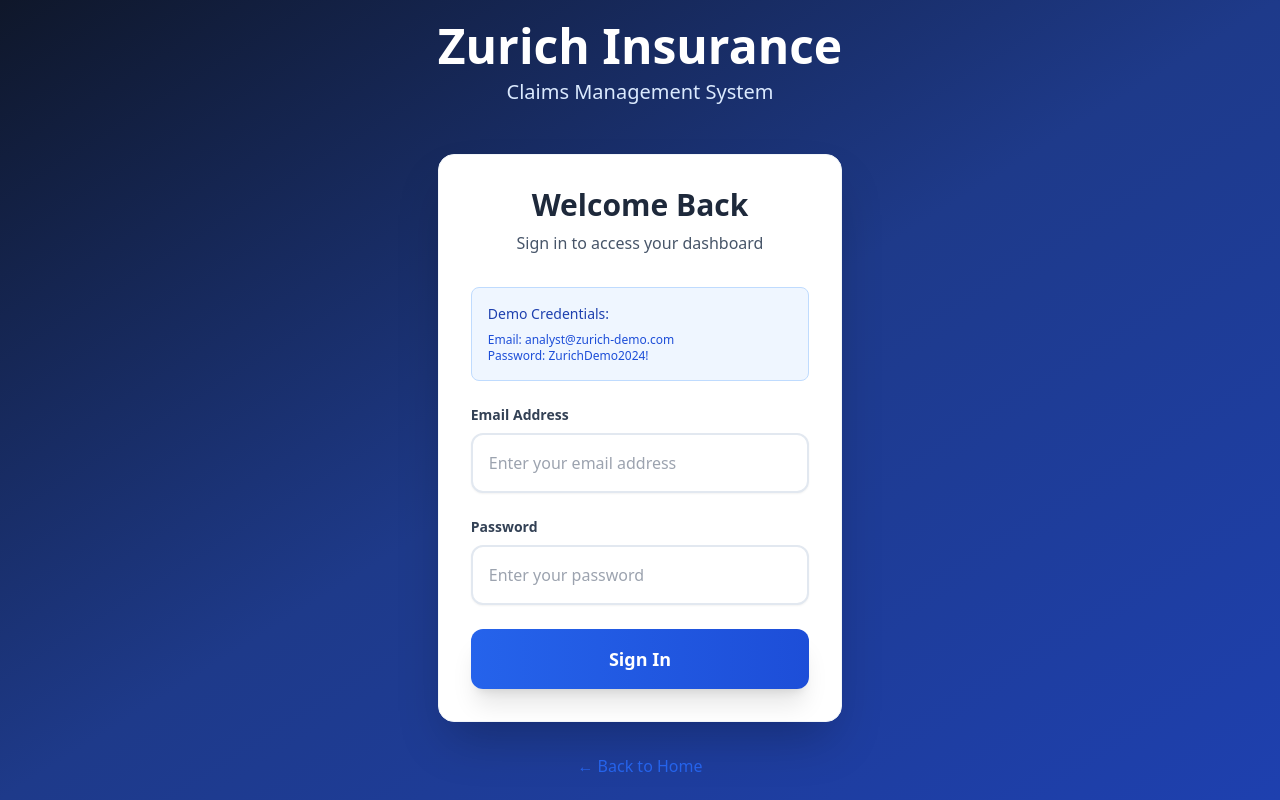
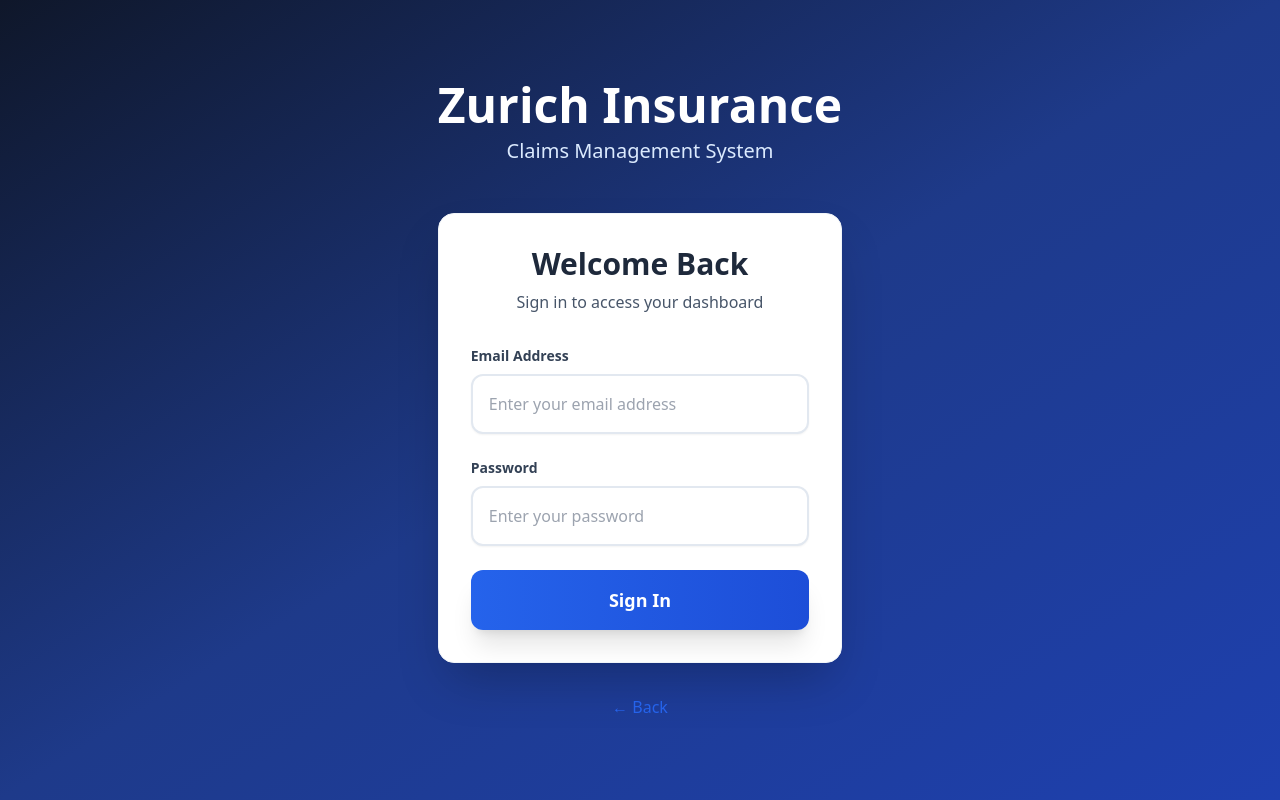
Before and after one commit to GerardoMayel/Agentic-AI-Hyper-Challenge, a Next.js app in the folder frontend/: page /login in a window 1280 px wide. Built offline with nearby package versions, Linux system fonts and the light colour scheme; no server answers.

Commit message:
Fix login issues - Remove demo credentials display from frontend - Fix backend URL for development vs production - Improve error handling for connection issues - Fix back button functionality - Clean up login interface

```diff
--- a/frontend/pages/login.js
+++ b/frontend/pages/login.js
@@ -2,8 +2,10 @@ import Head from 'next/head'
 import Link from 'next/link'
 import { useState, useEffect } from 'react'
 import { useRouter } from 'next/router'
-// Backend API URL
-const BACKEND_URL = process.env.NEXT_PUBLIC_BACKEND_URL || 'http://localhost:8000'
+// Backend API URL - Use local for development, production URL for deployment
+const BACKEND_URL = process.env.NODE_ENV === 'production'
+  ? 'https://zurich-claims-api.onrender.com'
+  : 'http://localhost:8000'
 
 export default function Login() {
   const router = useRouter()
@@ -13,28 +15,7 @@ export default function Login() {
   })
   const [error, setError] = useState('')
   const [loading, setLoading] = useState(false)
-  const [demoCredentials, setDemoCredentials] = useState({
-    demo_email: 'analyst@zurich-demo.com',
-    demo_password: 'ZurichDemo2024!'
-  })
 
-  // Get demo credentials from API
-  useEffect(() => {
-    const fetchDemoCredentials = async () => {
-      try {
-        const response = await fetch(`${BACKEND_URL}/api/analyst/auth/credentials`)
-        if (response.ok) {
-          const data = await response.json()
-          setDemoCredentials(data)
-        }
-      } catch (error) {
-        console.error('Error fetching demo credentials:', error)
-        // Keep default credentials if API fails
-      }
-    }
-
-    fetchDemoCredentials()
-  }, [])
 
   const handleSubmit = async (e) => {
     e.preventDefault()
@@ -68,7 +49,11 @@ export default function Login() {
       }
     } catch (error) {
       console.error('Login error:', error)
-      setError('Connection error. Please try again.')
+      if (error.message.includes('fetch')) {
+        setError('Cannot connect to server. Please check your connection.')
+      } else {
+        setError('An unexpected error occurred. Please try again.')
+      }
     } finally {
       setLoading(false)
     }
@@ -112,12 +97,7 @@ export default function Login() {
               </div>
             )}
 
-            {/* Demo Credentials */}
-            <div className="mb-6 p-4 bg-blue-50 border border-blue-200 rounded-lg">
-              <p className="text-blue-800 text-sm font-medium mb-2">Demo Credentials:</p>
-              <p className="text-blue-700 text-xs">Email: {demoCredentials.demo_email}</p>
-              <p className="text-blue-700 text-xs">Password: {demoCredentials.demo_password}</p>
-            </div>
+
 
             <form onSubmit={handleSubmit}>
               <div className="mb-6">
@@ -163,12 +143,12 @@ export default function Login() {
           </div>
 
           <div className="text-center mt-8">
-            <Link
-              href="/"
+            <button
+              onClick={() => window.history.back()}
               className="text-blue-600 hover:text-blue-700 font-medium transition-colors"
             >
-              ← Back to Home
-            </Link>
+              ← Back
+            </button>
           </div>
         </div>
       </main>
```
